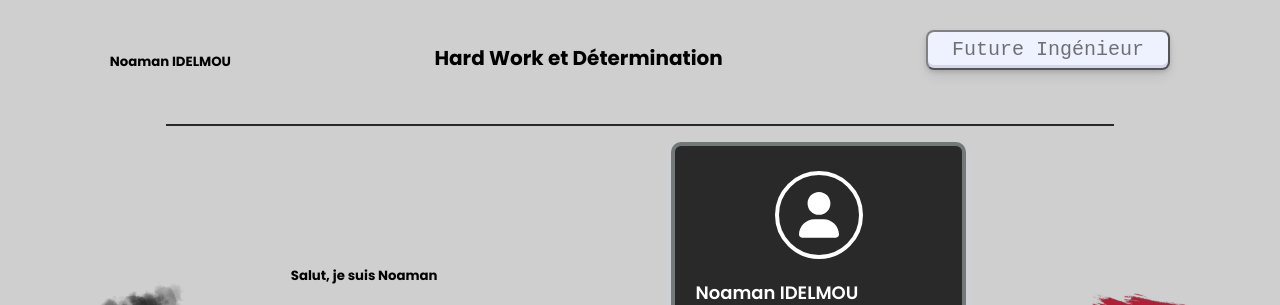
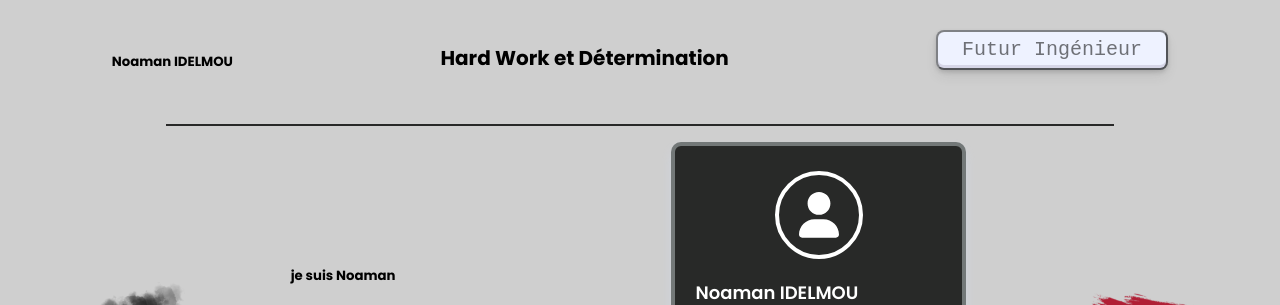
Before and after one commit to Noaman-id/CV, a plain HTML site: page index.html in a window 1280 px wide. Shown: the top 305 px of the page. Drawn offline with Linux system fonts and the light colour scheme.

Commit message:
minor changes

```diff
--- a/index.html
+++ b/index.html
@@ -18,7 +18,7 @@
             <h1 class="head">Hard Work et Détermination</h1>
         </div>
 
-        <button class="button" role="button">Future Ingénieur</button>
+        <button class="button" role="button">Futur Ingénieur</button>
     </div>
 
     <div class="THELINE"></div>
@@ -28,7 +28,7 @@
         <div class="palestine"></div>
 
         <div class="presentation">
-            <h5>Salut, je suis Noaman </h5>
+            <h5>je suis Noaman </h5>
             <h1>Etudiant à l'ESISA</h1>
             <p>Passionné par la technologie et<br>la programmation, toujours en auto-formation.</p>
         </div>
```
